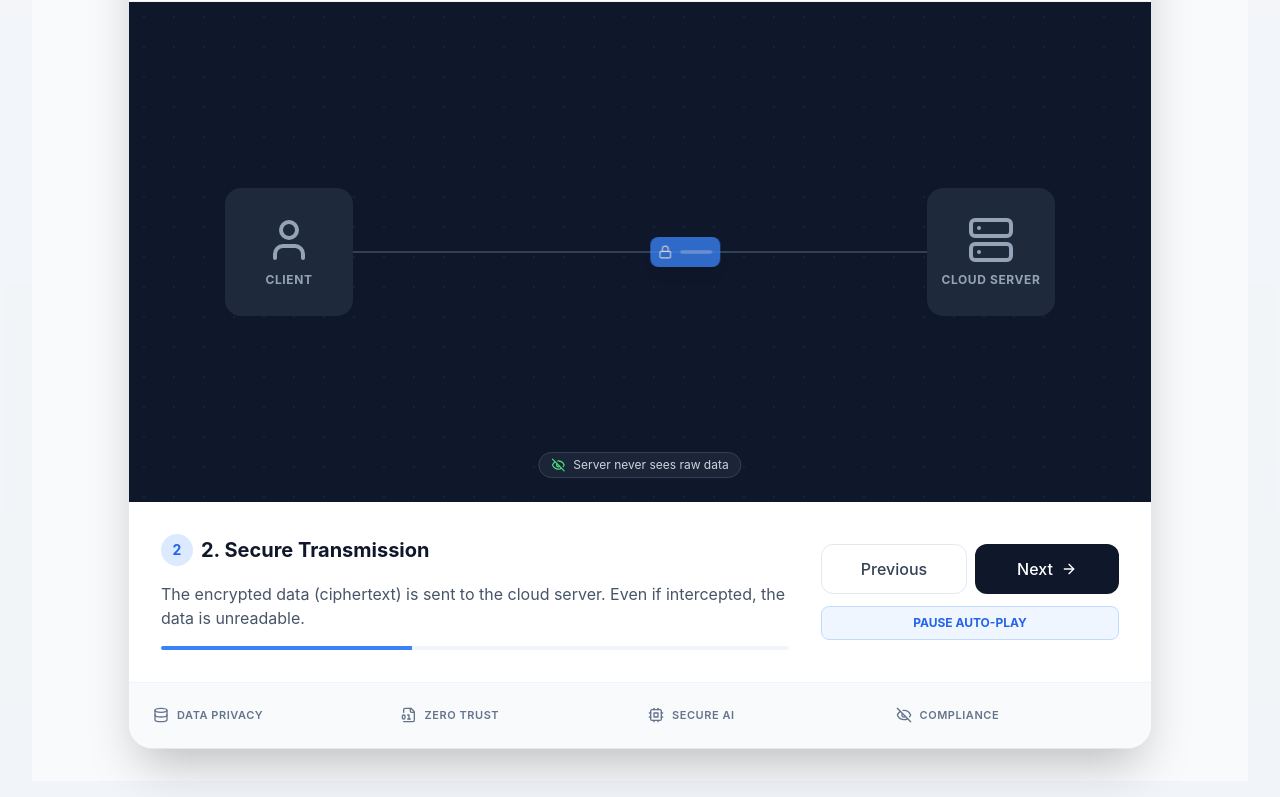
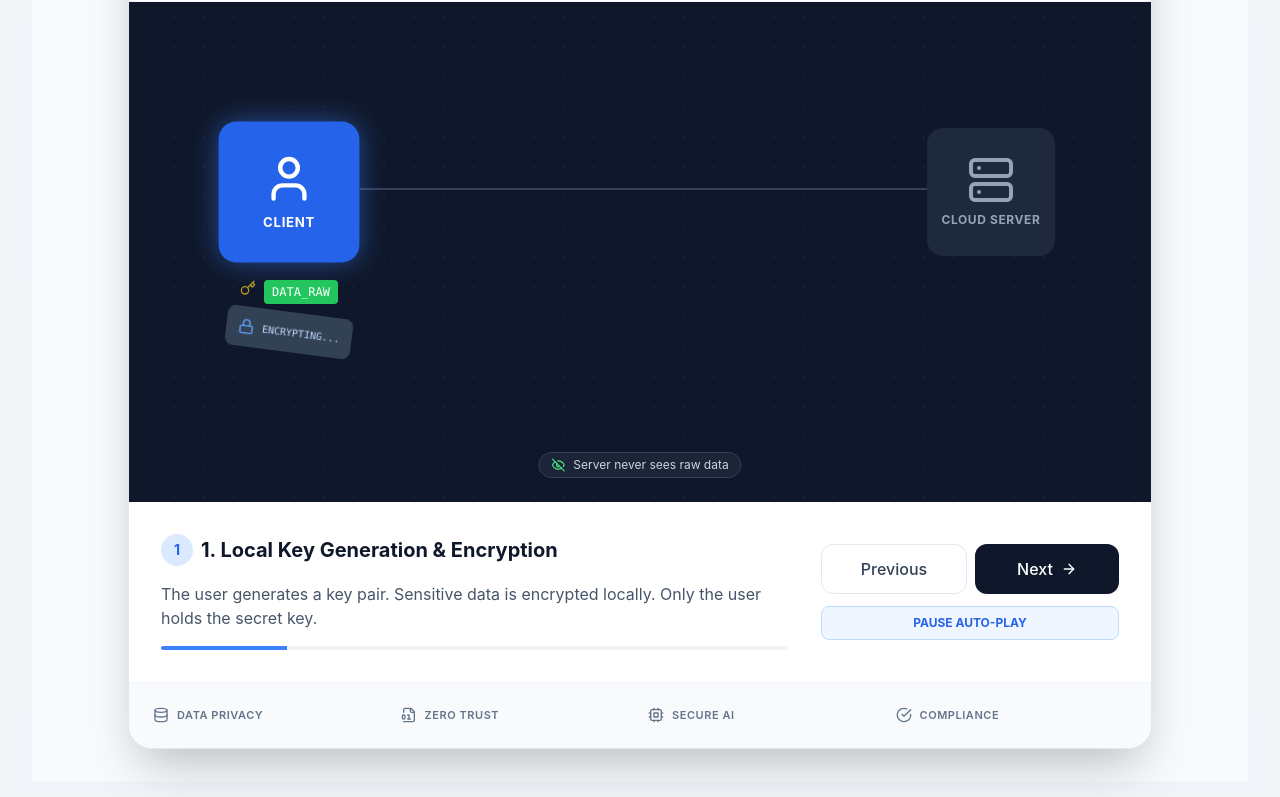
Before and after one commit to Rahasya-Security/Rahasya-Security.github.io, a React (Vite) app: page / in a window 1280 px wide. Shown: the part 2000-2797 px from the top of the page. Built offline with nearby package versions, Linux system fonts and the light colour scheme.

Commit message:
Fix animation nitpicks

```diff
--- a/src/App.tsx
+++ b/src/App.tsx
@@ -127,7 +127,7 @@ function App() {
 
             // Check if element is already in viewport
             const rect = cardElement.getBoundingClientRect();
-            const isInViewport = rect.top < window.innerHeight * 0.85 && rect.bottom > 0;
+            const isInViewport = rect.top < window.innerHeight * 0.95 && rect.bottom > 0;
 
             if (isInViewport) {
               // If already visible, just set to final state immediately
@@ -139,11 +139,11 @@ function App() {
               window.gsap.to(card, {
                 opacity: 1,
                 y: 0,
-                duration: 0.8,
+                duration: 0.3,
                 ease: "power2.out",
                 scrollTrigger: {
                   trigger: card,
-                  start: "top 85%",
+                  start: "top 95%",
                   toggleActions: "play none none none",
                   once: true
                 },
--- a/src/components/HEAnimation.tsx
+++ b/src/components/HEAnimation.tsx
@@ -11,7 +11,8 @@ import {
   ArrowRight,
   Database,
   FileDigit,
-  EyeOff
+  EyeOff,
+  CheckCircle
 } from 'lucide-react';
 
 interface Step {
@@ -68,15 +69,21 @@ const HEAnimation: React.FC = () => {
     if (isProcessing) {
       interval = setInterval(() => {
         setStep((prev) => (prev + 1) % steps.length);
-      }, 5000);
+      }, 8000);
     }
     return () => {
       if (interval) clearInterval(interval);
     };
   }, [isProcessing, steps.length]);
 
-  const nextStep = () => setStep((prev) => (prev + 1) % steps.length);
-  const prevStep = () => setStep((prev) => (prev - 1 + steps.length) % steps.length);
+  const nextStep = () => {
+    setIsProcessing(false);
+    setStep((prev) => (prev + 1) % steps.length);
+  };
+  const prevStep = () => {
+    setIsProcessing(false);
+    setStep((prev) => (prev - 1 + steps.length) % steps.length);
+  };
 
   return (
     <div className="flex flex-col items-center justify-center bg-slate-50 p-4 md:p-8 font-sans">
@@ -97,18 +104,40 @@ const HEAnimation: React.FC = () => {
           <div className="absolute inset-0 opacity-10"
                style={{backgroundImage: 'radial-gradient(#3b82f6 1px, transparent 1px)', backgroundSize: '30px 30px'}} />
 
-          {/* Connection Line */}
-          <div className="absolute w-[60%] h-[2px] bg-slate-700 top-1/2 left-1/2 -translate-x-1/2 -translate-y-1/2 z-0" />
+          {/* Connection Line - Absolutely positioned between box centers */}
+          {/* Mobile: px-4 (1rem) + box center (w-16/2 = 2rem) = 3rem from each side */}
+          {/* Line should be at box center vertically: 50% - half box height (h-16/2 = 2rem) */}
+          <div
+            id="connection-line-mobile"
+            className="absolute md:hidden h-[2px] bg-slate-700 z-0 pointer-events-none"
+            style={{
+              left: 'calc(1rem + 2rem)', // px-4 + half box width
+              right: 'calc(1rem + 2rem)', // px-4 + half box width
+              top: 'calc(50% - 2rem)', // 50% - half box height (h-16 = 4rem, so half is 2rem)
+            }}
+          />
+          {/* Desktop: px-24 (6rem) + box center (w-32/2 = 4rem) = 10rem from each side */}
+          {/* Line should be at box center vertically: 50% - half box height (h-32/2 = 4rem) */}
+          <div
+            id="connection-line-desktop"
+            className="absolute hidden md:block h-[2px] bg-slate-700 z-0 pointer-events-none"
+            style={{
+              left: 'calc(6rem + 4rem)', // px-24 + half box width
+              right: 'calc(6rem + 4rem)', // px-24 + half box width
+              top: 'calc(50% - 4rem)', // 50% - half box height (h-32 = 8rem, so half is 4rem)
+            }}
+          />
 
-          <div className="relative z-10 w-full flex justify-between px-4 md:px-24">
+          <div className="relative z-10 w-full flex justify-between px-4 md:px-24 items-center">
 
             {/* Client Side */}
-            <div className="flex flex-col items-center">
+            <div className="flex flex-col items-center relative z-10">
               <motion.div
                 animate={{
                   scale: (step === 0 || step === 4) ? 1.1 : 1,
                   boxShadow: (step === 0 || step === 4) ? "0 0 25px rgba(59, 130, 246, 0.5)" : "none"
                 }}
+                style={{ transformOrigin: 'center' }}
                 className={`w-16 h-16 md:w-32 md:h-32 rounded-xl md:rounded-2xl flex flex-col items-center justify-center transition-colors duration-500 ${
                   (step === 0 || step === 4) ? 'bg-blue-600 text-white' : 'bg-slate-800 text-slate-400'
                 }`}
@@ -117,14 +146,17 @@ const HEAnimation: React.FC = () => {
                 <span className="text-[8px] md:text-xs font-bold mt-1 md:mt-2 uppercase tracking-wider">Client</span>
               </motion.div>
 
-              {/* Local Data Object */}
+              {/* Local Data Object - Fixed position container */}
+              <div className="h-16 md:h-24 mt-3 md:mt-6 flex items-start justify-center relative">
                 <AnimatePresence mode="wait">
-                {(step === 0) && (
+                  {step === 0 && (
                     <motion.div
+                      key="step0"
                       initial={{ opacity: 0, y: 20 }}
                       animate={{ opacity: 1, y: 0 }}
-                    exit={{ opacity: 0 }}
-                    className="mt-3 md:mt-6 flex flex-col items-center"
+                      exit={{ opacity: 0, y: -20 }}
+                      transition={{ duration: 0.3 }}
+                      className="absolute flex flex-col items-center"
                     >
                       <div className="flex gap-1 md:gap-2 mb-1 md:mb-2">
                         <Key size={12} className="md:w-4 md:h-4 text-yellow-400 animate-pulse" />
@@ -142,9 +174,12 @@ const HEAnimation: React.FC = () => {
                   )}
                   {step === 4 && (
                     <motion.div
-                    initial={{ scale: 0 }}
-                    animate={{ scale: 1 }}
-                    className="mt-3 md:mt-6 flex flex-col items-center"
+                      key="step4"
+                      initial={{ scale: 0, opacity: 0 }}
+                      animate={{ scale: 1, opacity: 1 }}
+                      exit={{ scale: 0, opacity: 0 }}
+                      transition={{ duration: 0.3 }}
+                      className="absolute flex flex-col items-center"
                     >
                       <div className="bg-green-500 p-1.5 md:p-3 rounded md:rounded-lg flex items-center gap-1 md:gap-2 shadow-lg shadow-green-500/20">
                         <Unlock size={12} className="md:w-5 md:h-5 text-white" />
@@ -155,17 +190,115 @@ const HEAnimation: React.FC = () => {
                   )}
                 </AnimatePresence>
               </div>
+            </div>
 
-            {/* Traveling Packets */}
-            <div className="absolute left-1/2 top-1/2 -translate-x-1/2 -translate-y-1/2 w-1/2 flex justify-center pointer-events-none">
-              <AnimatePresence>
+            {/* Traveling Packets - Positioned relative to connection line */}
+            {/* Mobile container matches line position */}
+            <div
+              className="absolute md:hidden pointer-events-none z-5"
+              style={{
+                left: 'calc(1rem + 4rem)', // Right edge of client box
+                right: 'calc(1rem + 4rem)', // Left edge of server box
+                top: 'calc(50% - 2rem)', // Align with line (box center)
+                height: '2px',
+              }}
+            >
               {step === 1 && (
                 <motion.div
-                    initial={{ x: -80, opacity: 0 }}
-                    animate={{ x: 80, opacity: 1 }}
-                    exit={{ opacity: 0 }}
-                    transition={{ duration: 2, repeat: Infinity, ease: "linear" }}
-                    className="bg-blue-500 p-1 md:p-2 rounded md:rounded-lg shadow-lg flex items-center gap-1 md:gap-2"
+                  key="packet-to-server-mobile"
+                  initial={{ left: '0%', opacity: 0 }}
+                  animate={{
+                    left: '100%',
+                    opacity: [0, 1, 1, 0],
+                  }}
+                  transition={{
+                    left: {
+                      duration: 2,
+                      repeat: Infinity,
+                      ease: "linear",
+                      repeatType: "loop"
+                    },
+                    opacity: {
+                      duration: 2,
+                      repeat: Infinity,
+                      times: [0, 0.1, 0.9, 1],
+                      ease: "easeInOut",
+                      repeatType: "loop"
+                    }
+                  }}
+                  className="absolute bg-blue-500 p-1 rounded-lg shadow-lg flex items-center gap-1"
+                  style={{ top: '-50%', transform: 'translate(-50%, -50%)' }}
+                >
+                  <Lock size={10} className="text-white" />
+                  <div className="h-0.5 w-4 bg-white/30 rounded" />
+                </motion.div>
+              )}
+              {step === 3 && (
+                <motion.div
+                  key="packet-to-client-mobile"
+                  initial={{ left: '100%', opacity: 0 }}
+                  animate={{
+                    left: '0%',
+                    opacity: [0, 1, 1, 0],
+                  }}
+                  transition={{
+                    left: {
+                      duration: 2,
+                      repeat: Infinity,
+                      ease: "linear",
+                      repeatType: "loop"
+                    },
+                    opacity: {
+                      duration: 2,
+                      repeat: Infinity,
+                      times: [0, 0.1, 0.9, 1],
+                      ease: "easeInOut",
+                      repeatType: "loop"
+                    }
+                  }}
+                  className="absolute bg-purple-500 p-1 rounded-lg shadow-lg flex items-center gap-1"
+                  style={{ top: '-50%', transform: 'translate(-50%, -50%)' }}
+                >
+                  <div className="h-0.5 w-4 bg-white/30 rounded" />
+                  <Lock size={10} className="text-white" />
+                </motion.div>
+              )}
+            </div>
+            {/* Desktop container matches line position */}
+            <div
+              className="absolute hidden md:block pointer-events-none z-5"
+              style={{
+                left: 'calc(6rem + 8rem)', // Right edge of client box
+                right: 'calc(6rem + 8rem)', // Left edge of server box
+                top: 'calc(50% - 4rem)', // Align with line (box center)
+                height: '2px',
+              }}
+            >
+              {step === 1 && (
+                <motion.div
+                  key="packet-to-server-desktop"
+                  initial={{ left: '0%', opacity: 0 }}
+                  animate={{
+                    left: '100%',
+                    opacity: [0, 1, 1, 0],
+                  }}
+                  transition={{
+                    left: {
+                      duration: 2,
+                      repeat: Infinity,
+                      ease: "linear",
+                      repeatType: "loop"
+                    },
+                    opacity: {
+                      duration: 2,
+                      repeat: Infinity,
+                      times: [0, 0.1, 0.9, 1],
+                      ease: "easeInOut",
+                      repeatType: "loop"
+                    }
+                  }}
+                  className="absolute bg-blue-500 p-1 md:p-2 rounded md:rounded-lg shadow-lg flex items-center gap-1 md:gap-2"
+                  style={{ top: '-50%', transform: 'translate(-50%, -50%)' }}
                 >
                   <Lock size={10} className="md:w-3.5 md:h-3.5 text-white" />
                   <div className="h-0.5 md:h-1 w-4 md:w-8 bg-white/30 rounded" />
@@ -173,26 +306,44 @@ const HEAnimation: React.FC = () => {
               )}
               {step === 3 && (
                 <motion.div
-                    initial={{ x: 80, opacity: 0 }}
-                    animate={{ x: -80, opacity: 1 }}
-                    exit={{ opacity: 0 }}
-                    transition={{ duration: 2, repeat: Infinity, ease: "linear" }}
-                    className="bg-purple-500 p-1 md:p-2 rounded md:rounded-lg shadow-lg flex items-center gap-1 md:gap-2"
+                  key="packet-to-client-desktop"
+                  initial={{ left: '100%', opacity: 0 }}
+                  animate={{
+                    left: '0%',
+                    opacity: [0, 1, 1, 0],
+                  }}
+                  transition={{
+                    left: {
+                      duration: 2,
+                      repeat: Infinity,
+                      ease: "linear",
+                      repeatType: "loop"
+                    },
+                    opacity: {
+                      duration: 2,
+                      repeat: Infinity,
+                      times: [0, 0.1, 0.9, 1],
+                      ease: "easeInOut",
+                      repeatType: "loop"
+                    }
+                  }}
+                  className="absolute bg-purple-500 p-1 md:p-2 rounded md:rounded-lg shadow-lg flex items-center gap-1 md:gap-2"
+                  style={{ top: '-50%', transform: 'translate(-50%, -50%)' }}
                 >
                   <div className="h-0.5 md:h-1 w-4 md:w-8 bg-white/30 rounded" />
                   <Lock size={10} className="md:w-3.5 md:h-3.5 text-white" />
                 </motion.div>
               )}
-              </AnimatePresence>
             </div>
 
             {/* Server Side */}
-            <div className="flex flex-col items-center">
+            <div className="flex flex-col items-center relative z-10">
               <motion.div
                 animate={{
                   scale: (step === 2) ? 1.1 : 1,
                   boxShadow: (step === 2) ? "0 0 25px rgba(168, 85, 247, 0.5)" : "none"
                 }}
+                style={{ transformOrigin: 'center' }}
                 className={`w-16 h-16 md:w-32 md:h-32 rounded-xl md:rounded-2xl flex flex-col items-center justify-center transition-colors duration-500 ${
                   (step === 2) ? 'bg-purple-600 text-white' : 'bg-slate-800 text-slate-400'
                 }`}
@@ -201,14 +352,17 @@ const HEAnimation: React.FC = () => {
                 <span className="text-[8px] md:text-xs font-bold mt-1 md:mt-2 uppercase tracking-wider text-center leading-tight">Cloud Server</span>
               </motion.div>
 
-              {/* Server Processing Object */}
+              {/* Server Processing Object - Fixed position container */}
+              <div className="h-16 md:h-24 mt-3 md:mt-6 flex items-start justify-center relative">
                 <AnimatePresence mode="wait">
                   {step === 2 && (
                     <motion.div
+                      key="step2"
                       initial={{ opacity: 0, y: 20 }}
                       animate={{ opacity: 1, y: 0 }}
-                    exit={{ opacity: 0 }}
-                    className="mt-3 md:mt-6 flex flex-col items-center"
+                      exit={{ opacity: 0, y: -20 }}
+                      transition={{ duration: 0.3 }}
+                      className="absolute flex flex-col items-center"
                     >
                       <div className="relative">
                         <Cpu size={20} className="md:w-8 md:h-8 text-purple-300 animate-spin-slow" />
@@ -233,6 +387,7 @@ const HEAnimation: React.FC = () => {
                     </motion.div>
                   )}
                 </AnimatePresence>
+              </div>
             </div>
           </div>
 
@@ -305,7 +460,7 @@ const HEAnimation: React.FC = () => {
             { icon: Database, label: "Data Privacy" },
             { icon: FileDigit, label: "Zero Trust" },
             { icon: Cpu, label: "Secure AI" },
-            { icon: EyeOff, label: "Compliance" }
+            { icon: CheckCircle, label: "Compliance" }
           ].map((item, idx) => (
             <div key={idx} className="flex items-center gap-1 md:gap-2 text-slate-500">
               <item.icon size={12} className="md:w-4 md:h-4" />
```
Lines whose indentation alone changed are shown as unchanged.
